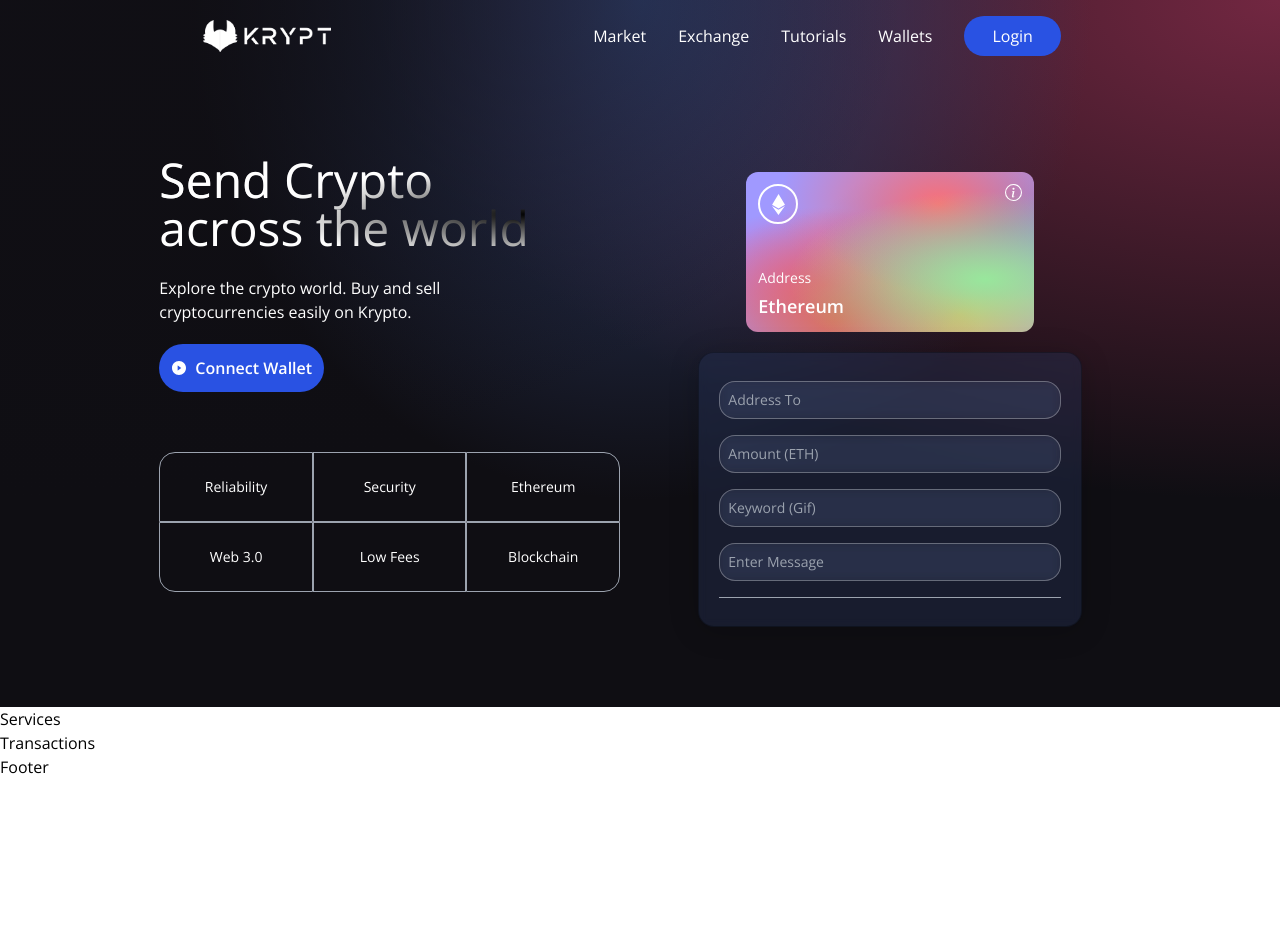
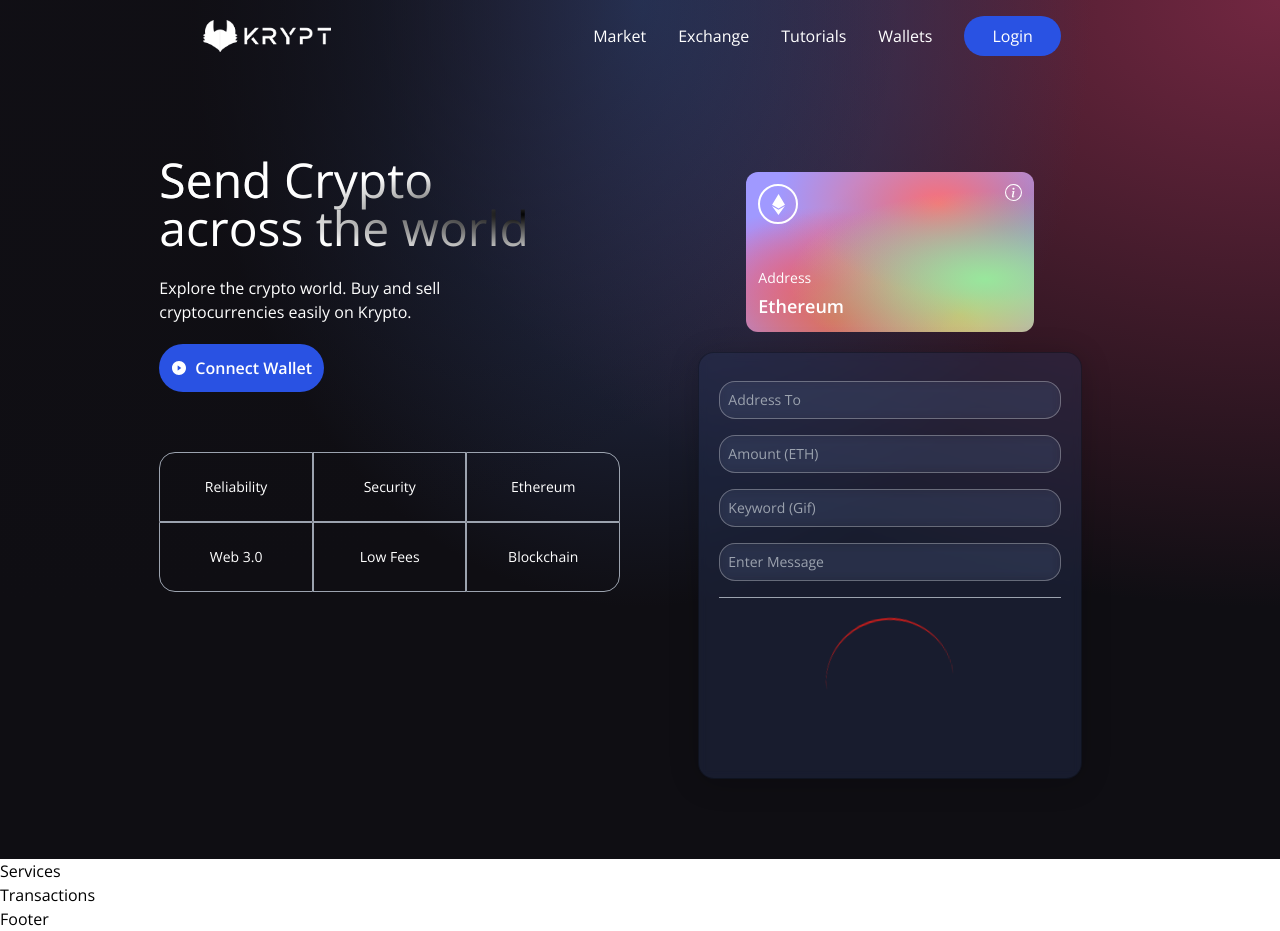
Before and after one commit to MorgueMorg/Blockchain-Web3.0-App, a React (Vite) app in the folder client/: page / in a window 1280 px wide. Before the commit the page ends 800 px from the top, so only its background shows below. Built offline with nearby package versions, Linux system fonts and the light colour scheme.

Commit message:
added loader for welcome section :rocket:

```diff
--- a/client/src/components/Welcome.jsx
+++ b/client/src/components/Welcome.jsx
@@ -20,6 +20,8 @@ const Input = ({ placeholder, name, type, value, handleChange }) => (
 );
 
 const Welcome = () => {
+  const handleSubmit = () => {};
+
   const connectWallet = () => {};
 
   return (
@@ -98,6 +100,18 @@ const Welcome = () => {
             />
 
             <div className="h-[1px] w-full bg-gray-400 my-2" />
+
+            {true ? (
+              <Loader />
+            ) : (
+              <button
+                type="button"
+                onClick={handleSubmit}
+                className="text-white w-full mt-2 border-[1px] p-2 border-[#3d4f7c] hover:bg-[#3d4f7c] rounded-full cursor-pointer"
+              >
+                Send now
+              </button>
+            )}
           </div>
         </div>
       </div>
```
